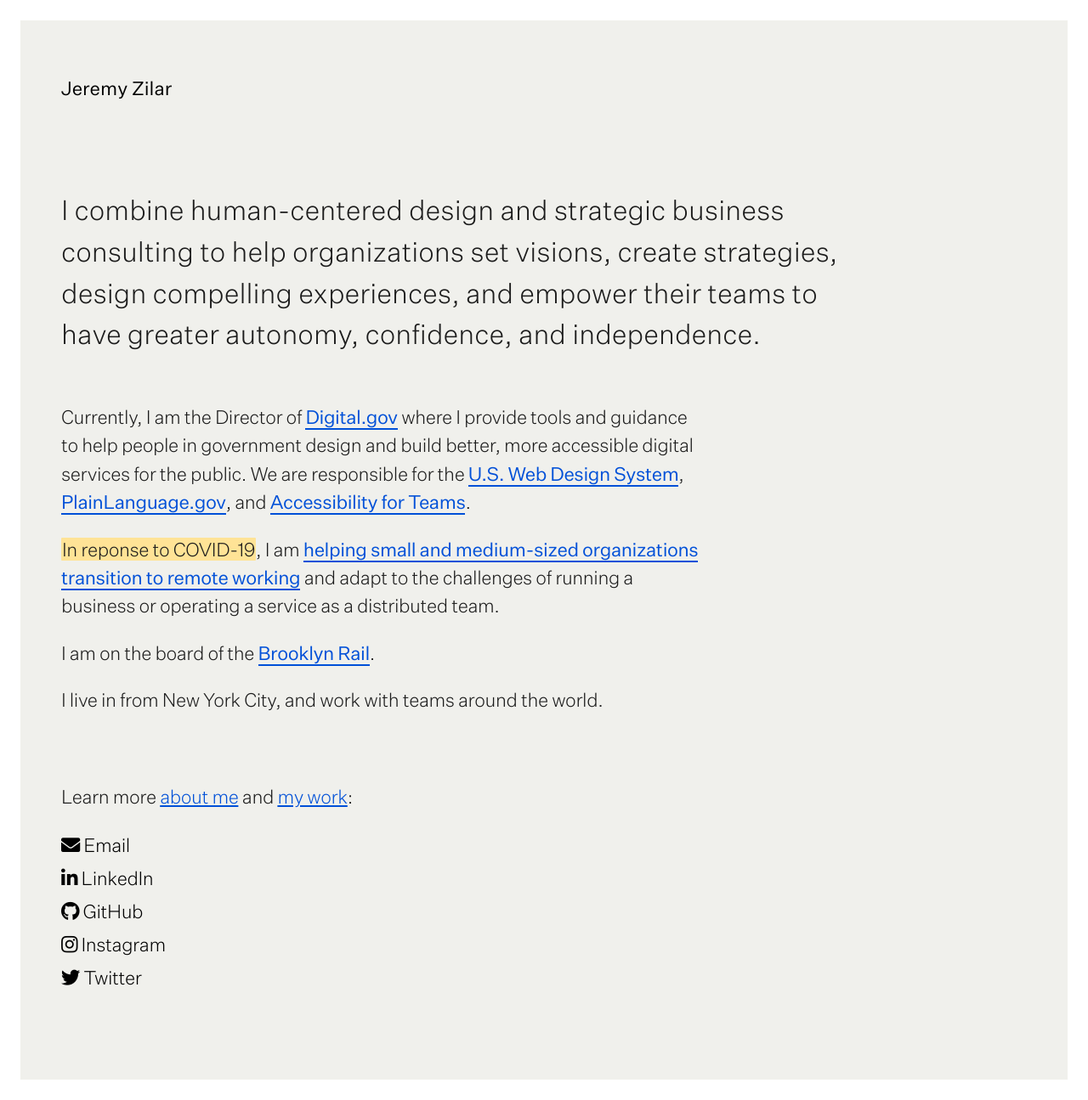
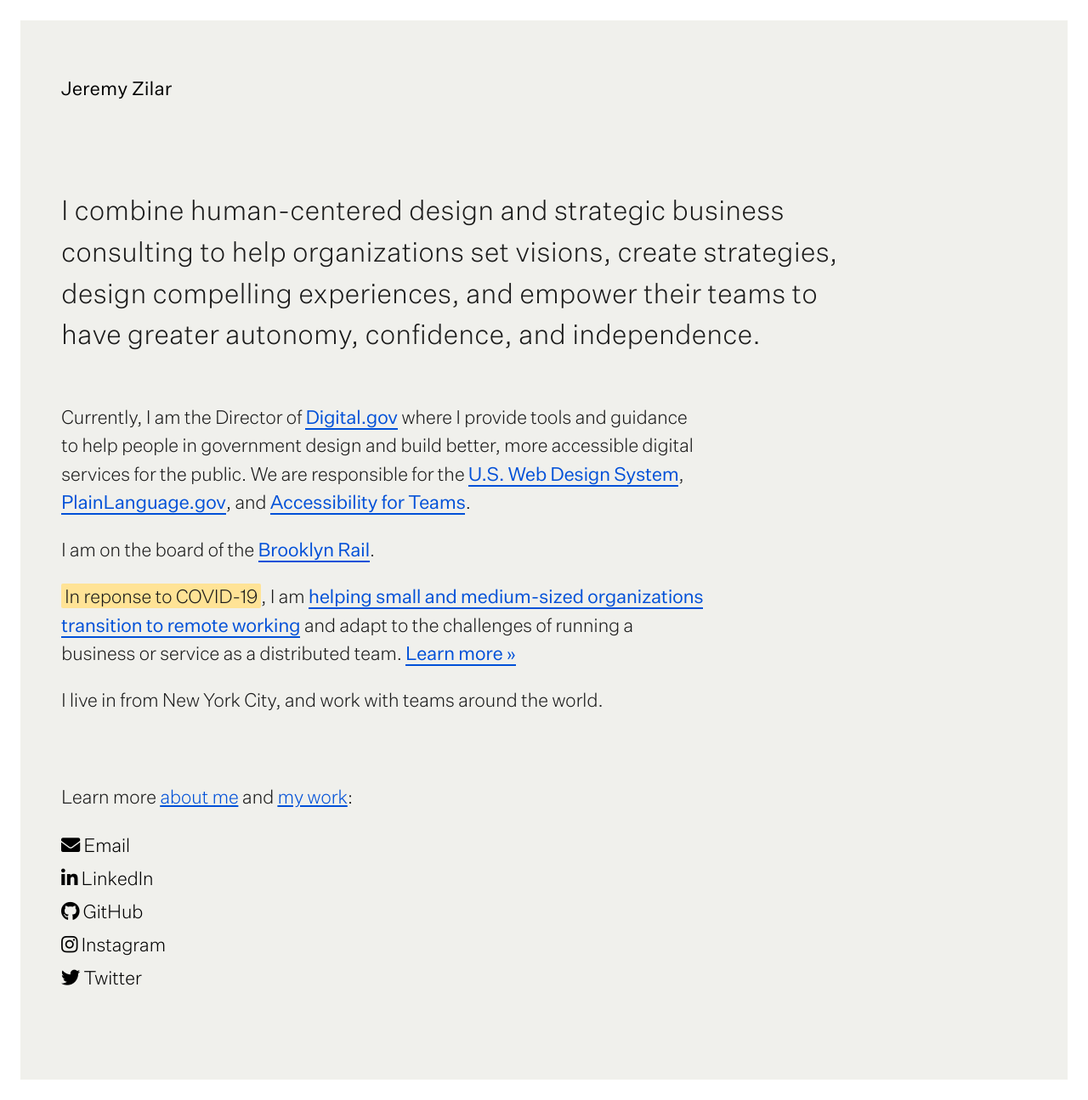
Before and after one commit to jeremyzilar/jeremyzilar.com, a Jekyll site: the page built from index.md, in a window 1280 px wide. Shown: the whole page at 85% size. Built offline with Jekyll 4.4.1, drawn with Linux system fonts in a browser that asks for light colours; nearby versions of some CDN libraries.

Commit message:
update styles

```diff
--- a/index.md
+++ b/index.md
@@ -6,8 +6,10 @@ deck: "I combine human-centered design and strategic business consulting to help
 
 Currently, I am the Director of [Digital.gov](https://digital.gov/) where I provide tools and guidance to help people in government design and build better, more accessible digital services for the public. We are responsible for the [U.S. Web Design System](https://designsystem.digital.gov/), [PlainLanguage.gov](https://www.plainlanguage.gov/), and [Accessibility for Teams](https://accessibility.digital.gov/).
 
-<span>In reponse to COVID-19</span>, I am [helping small and medium-sized organizations transition to remote working](https://remote-team.work/) and adapt to the challenges of running a business or operating a service as a distributed team.
-
 I am on the board of the [Brooklyn Rail](https://brooklynrail.org/).
 
+<span class="highlight">In reponse to COVID-19</span>, I am [helping small and medium-sized organizations transition to remote working](https://remote-team.work/) and adapt to the challenges of running a business or service as a distributed team. [Learn more »](https://remote-team.work/)
+
+
+
 I live in from New York City, and work with teams around the world.
--- a/src/_home.scss
+++ b/src/_home.scss
@@ -4,11 +4,6 @@
     @include u-text('thin');
     @include at-media('tablet') {
       @include u-font('sans', 'lg');
-    }
-    span{
-      @include u-padding-x('1px');
-      @include u-bg('gold-10v');
-      @include u-radius('1px');
     }
     a{
       @include u-text('no-underline');
```
Also changed, not shown: src/_content.scss (+7 -0 lines), assets/dist/styles.css, 1 other file.
